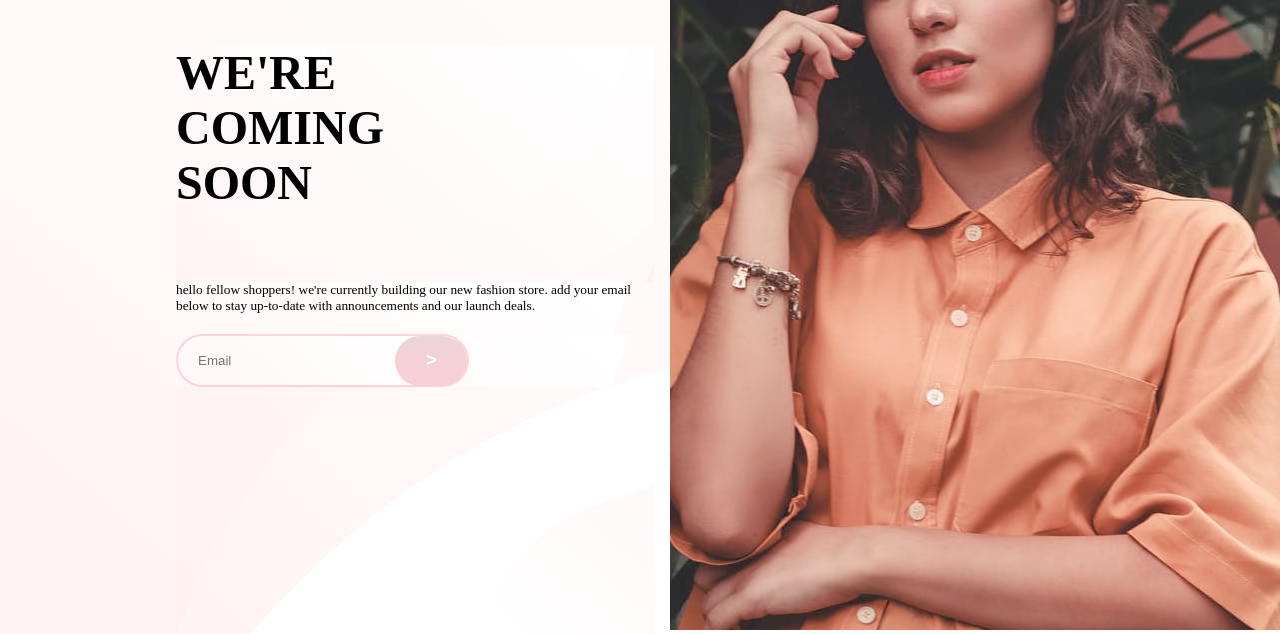
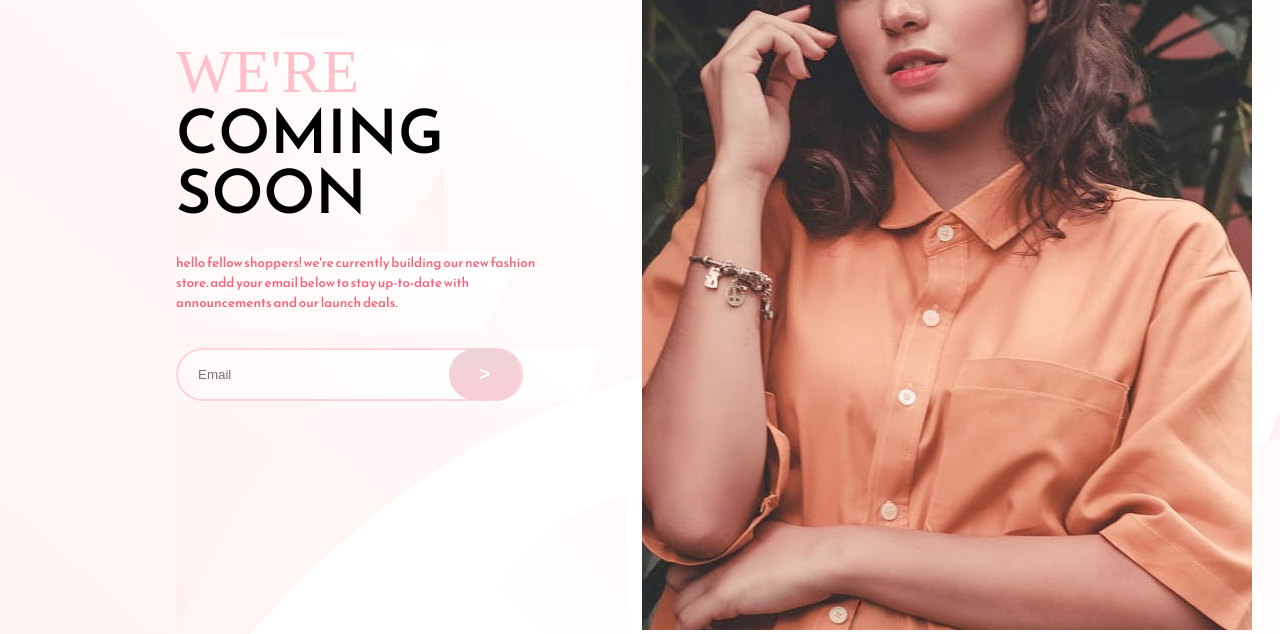
Before and after one commit to Vicwin13/base_apparel, a plain HTML site: page index.html in a window 1280 px wide. Shown: the part 170-804 px from the top of the page. Drawn offline with Linux system fonts and the light colour scheme.

Commit message:
needs serious editing

```diff
--- a/index.html
+++ b/index.html
@@ -4,18 +4,19 @@
     <meta charset="UTF-8">
     <meta http-equiv="X-UA-Compatible" content="IE=edge">
     <meta name="viewport" content="width=device-width, initial-scale=1.0">
-    <title>Document</title>
+    <title>Base Apparel</title>
+    <link rel="shortcut icon" href="/images/favicon-32x32.png" type="image/x-icon">
+    <link rel="stylesheet" href="/styles/style.css">
 
-    <link rel="stylesheet" href="/styles/style.css">
 </head>
 <body>
     <header class="logo"> <img src="/images/logo.svg" alt="" srcset=""></header>
     <aside><img src="/images/hero-desktop.jpg" alt="" srcset=""></aside>
 
     <section>
-        <h1><span>WE'RE</span> <br>
-        COMING <br> SOON</h1>
-        <p> Hello fellow shoppers! We'RE CURRENTLY BUILDING OUR NEW FASHION STORE. ADD YOUR EMAIL BELOW TO STAY UP-TO-DATE WITH ANNOUNCEMENTS AND OUR LAUNCH DEALS.</p>
+        <h1><span>  WE'RE </span>
+        COMING  SOON</h1>
+        <p> Hello fellow shoppers! We'RE CURRENTLY BUILDING OUR NEW <wbr> FASHION STORE. ADD YOUR EMAIL BELOW TO STAY UP-TO-DATE WITH <wbr> ANNOUNCEMENTS AND OUR LAUNCH DEALS.</p>
         <div class="hold_input">
             <input type="email" placeholder="Email" name="email" id="email">
             <input class="button" type="button" value=">">
--- a/styles/style.scss
+++ b/styles/style.scss
@@ -1,3 +1,5 @@
+@import url('https://fonts.googleapis.com/css2?family=Alegreya+Sans:wght@300&family=Reem+Kufi:wght@500&display=swap');
+
 *{
     margin: 0;
     padding: 0;
@@ -38,31 +40,47 @@ section{
     grid-area: section;
     grid-row: span;
     margin: 2em 0em 0em 11em;
+
     h1{
-        padding-bottom: 1.5em;
-        font-size: 3em;
+        padding-bottom: .5em;
+        font-size: 3.8em;
+        font-family: Reem Kufi;
+        font-weight: lighter;
+        line-height: 60px;
+        width: min-content;
+        span{
+            color: pink;
+            font-weight: 100;
+            font-family: Alegreya sans;
+        }
     }
     p{
+        text-transform: lowercase;
         padding-bottom: 1.5em;
         font-size: smaller;
+        width: min(360px, 450px );
+        text-align: left;
+        font-family: Reem Kufi;
+        color: rgba(245, 35, 70, .7);
+
     }
-    div{
+    div {
+
+        margin-top: 1em;
 
         #email::placeholder{
-
-
-            text-indent: 20px;
+             text-indent: 20px;
         }
 
 
         #email{
-            width: 22em;
+            width: 26em;
             height: 4em;
             border: 2px solid rgba(255, 192, 203, .7);
             border-radius: 2em;
         }
         .button{
-            // border: none;
+            border: none;
             height: 2.8em;
             width: 4em;
             background-image: linear-gradient(rgba(235, 201, 206, .7), rgba(255, 192, 203, .7));
@@ -84,14 +102,11 @@ section{
             padding: none;
             font-weight: bolder;
 
+
         }
+
+
+
     }
 
 }
-
-
-
-p{
-
-    text-transform: lowercase;
-}
```
Also changed, not shown: styles/style.css.
